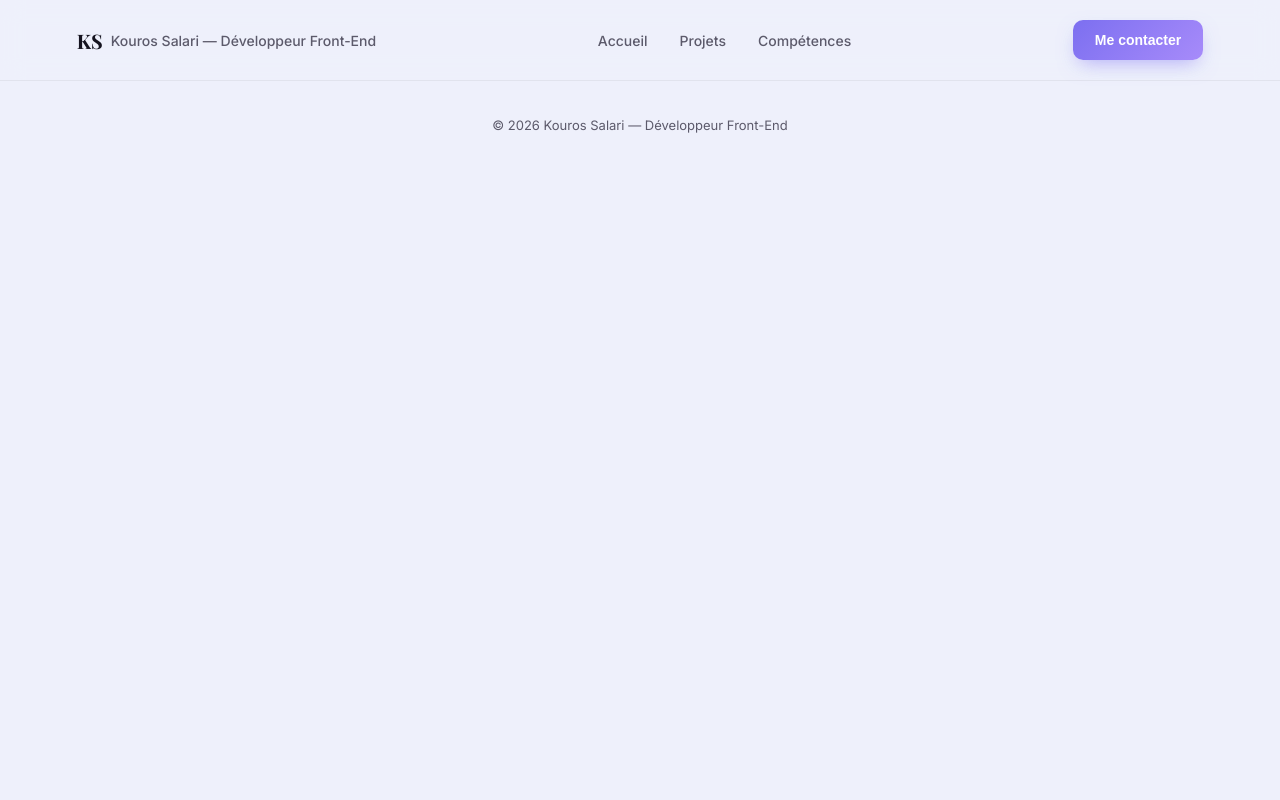
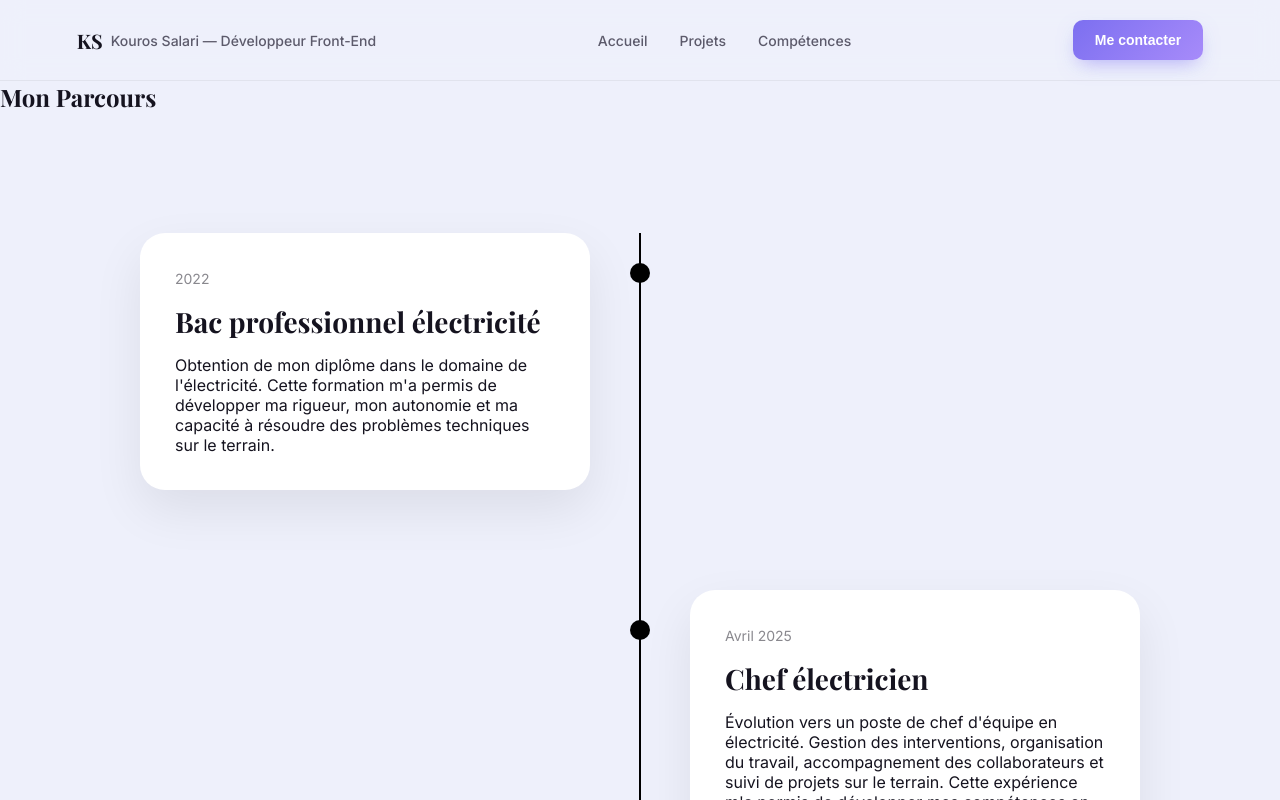
Before and after one commit to kourossalari/Mon-site, a Next.js app in the folder Front-end/kouros-portfolio/: page /parcours in a window 1280 px wide. Shown: the top 800 px of the page. Built offline with nearby package versions, Linux system fonts and the light colour scheme; a web font is replaced by a local one.

Commit message:
feat: add component timelaps & parcours page

```diff
--- a/Front-end/kouros-portfolio/package.json
+++ b/Front-end/kouros-portfolio/package.json
@@ -10,6 +10,7 @@
     "format": "prettier --write ."
   },
   "dependencies": {
+    "framer-motion": "^12.42.2",
     "next": "16.2.12",
     "react": "19.2.4",
     "react-dom": "19.2.4"
--- a/Front-end/kouros-portfolio/src/app/globals.css
+++ b/Front-end/kouros-portfolio/src/app/globals.css
@@ -512,3 +512,82 @@ footer {
     width: 220px;
   }
 }
+
+/* ---------- TIMELINE ---------- */
+
+.timeline {
+  position: relative;
+  max-width: 1000px;
+  margin: 120px auto;
+}
+
+
+.timeline::before {
+  content: "";
+  position: absolute;
+  left: 50%;
+  top: 0;
+  width: 2px;
+  height: 100%;
+  background: black;
+  transform: translateX(-50%);
+}
+
+
+.timelineItem {
+  position: relative;
+  width: 50%;
+  margin-bottom: 100px;
+  display: flex;
+}
+
+
+.timelineItem:nth-child(odd) {
+  justify-content: flex-end;
+  padding-right: 50px;
+}
+
+
+.timelineItem:nth-child(even) {
+  margin-left: 50%;
+  padding-left: 50px;
+}
+
+.timelinePoint {
+  position: absolute;
+  top: 30px;
+
+  width: 20px;
+  height: 20px;
+
+  background: black;
+  border-radius: 50%;
+}
+
+.timelineItem:nth-child(odd) .timelinePoint {
+  right: -10px;
+}
+
+.timelineItem:nth-child(even) .timelinePoint {
+  left: -10px;
+}
+
+.timelineCard {
+  background: white;
+  padding: 35px;
+  border-radius: 25px;
+
+  width: 100%;
+
+  box-shadow: 0 20px 50px rgba(0,0,0,.08);
+}
+
+.timelineCard span {
+  font-size: 14px;
+  opacity: .5;
+}
+
+.timelineCard h3 {
+  margin: 15px 0;
+  font-size: 28px;
+}
--- a/Front-end/kouros-portfolio/src/app/parcours/page.jsx
+++ b/Front-end/kouros-portfolio/src/app/parcours/page.jsx
@@ -1,8 +1,13 @@
+import Timeline from "@/components/Timeline";
 
 export default function Parcours () {
     return(
-        <div>
+        <section >
 
-        </div>
+            <h1>Mon Parcours</h1>
+
+            <Timeline />
+
+        </section>
     )
 }
--- /dev/null
+++ b/Front-end/kouros-portfolio/src/components/Timeline.jsx
@@ -0,0 +1,91 @@
+"use client";
+
+import { motion } from "framer-motion";
+
+const parcours = [
+   {
+    date: "2022",
+    title: "Bac professionnel électricité",
+    text:
+      "Obtention de mon diplôme dans le domaine de l'électricité. Cette formation m'a permis de développer ma rigueur, mon autonomie et ma capacité à résoudre des problèmes techniques sur le terrain."
+  },
+  {
+    date: "Avril 2025",
+    title: "Chef électricien",
+    text:
+      "Évolution vers un poste de chef d'équipe en électricité. Gestion des interventions, organisation du travail, accompagnement des collaborateurs et suivi de projets sur le terrain. Cette expérience m'a permis de développer mes compétences en communication, en organisation et en gestion de responsabilités."
+  },
+  {
+    date: "Juillet 2025",
+    title: "Découverte du développement web",
+    text:
+      "Début de mon apprentissage du développement web avec la découverte du HTML, CSS et JavaScript. Création de mes premières interfaces et compréhension des bases du fonctionnement du web."
+  },
+  {
+    date: "Août 2025",
+    title: "Formation Développeur Web - OpenClassrooms",
+    text:
+      "Début d'une formation intensive de développeur web. Réalisation de projets complets avec React, intégration d'API REST, gestion des données, architecture Front-End et mise en place de bonnes pratiques de développement."
+  },
+  {
+    date: "2026",
+    title: "Développeur Front-End",
+    text:
+      "Aujourd'hui, je développe des interfaces web modernes et performantes avec React et Next.js. Je porte une attention particulière à l'expérience utilisateur, au design, à l'accessibilité et à la qualité du code."
+  }
+];
+
+
+function Timeline() {
+
+  return (
+
+    <div className="timeline">
+
+      {parcours.map((item, index) => (
+
+        <motion.article
+          className="timelineItem"
+          key={index}
+
+          initial={{
+            opacity: 0,
+            y: 80
+          }}
+
+          whileInView={{
+            opacity: 1,
+            y: 0
+          }}
+
+          viewport={{
+            once: true
+          }}
+
+          transition={{
+            duration: 0.8
+          }}
+        >
+
+          <div className="timelinePoint"></div>
+
+          <div className="timelineCard">
+
+            <span>{item.date}</span>
+
+            <h3>{item.title}</h3>
+
+            <p>{item.text}</p>
+
+          </div>
+
+        </motion.article>
+
+      ))}
+
+    </div>
+
+  );
+}
+
+export default Timeline;
```
Also changed, not shown: 1 other file (tests, documents, lock files or other folders).
